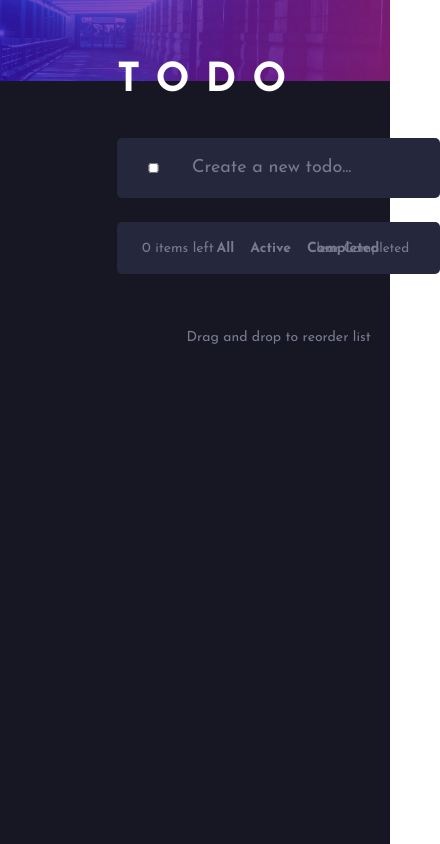
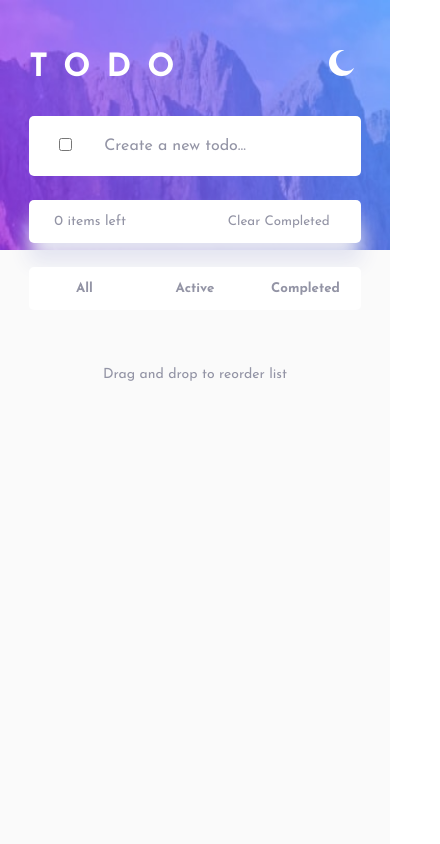
Before and after one commit to lam-j/todo-app, a React (Create React App) app: page / in a window 390 px wide. Shown: the whole page, 440 px wide, since content can reach past the window. Built offline with nearby package versions, Linux system fonts and the light colour scheme.

Commit message:
Implement mobile interface. Partially implement filtering functionality

```diff
--- a/public/darkmode.css
+++ b/public/darkmode.css
@@ -65,11 +65,11 @@
     opacity: 75%;
 }
 
-.dark .navigation h4 {
+.dark p.items-remaining {
     color: var(--darkGrayishBlue2);
 }
 
-.dark p.items-remaining {
+.dark .filter > button {
     color: var(--darkGrayishBlue2);
 }
 
@@ -83,3 +83,23 @@
 .dark .footer {
     color: var(--darkGrayishBlue2);
 }
+
+/* ----------- Dark Mobile Media Queries ----------- */
+
+@media (max-width: 1100px) {
+    .dark .filter.mobile {
+        background-color: var(--veryDarkDesaturatedBlue2);
+        color: var(--darkGrayishBlue2);
+        font-size: 14px;
+        display: grid;
+        grid-template-columns: 1fr 1fr 1fr;
+        width: 100%;
+        text-align: center;
+    }
+}
+
+@media (max-width: 500px) {
+    .dark .App {
+        background-image: url("images/bg-mobile-dark.jpg");
+    }
+}
--- a/public/lightmode.css
+++ b/public/lightmode.css
@@ -78,6 +78,7 @@ h1 {
 }
 
 .input {
+    align-items: flex-end;
     background-color: white;
     display: flex;
     height: 60px;
@@ -120,6 +121,7 @@ h1 {
     cursor: pointer;
     display: flex;
     align-items: center;
+    word-break: break-all;
     width: 100%;
 }
 
@@ -150,19 +152,35 @@ h1 {
     align-items: center;
     margin: 0 25px;
 }
-.navigation h4 {
-    color: var(--darkGrayishBlue1);
-}
 
 p.items-remaining {
     color: var(--darkGrayishBlue1);
 }
 
-.section-toggle {
+/* filter.desktop is inside list -> navigation */
+.filter.desktop {
+    font-size: 14px;
     display: grid;
     grid-template-columns: 1fr 1fr 1fr;
     grid-column-gap: 1rem;
     width: 30%;
+}
+/* filter.mobile is inside todowrapper */
+.filter.mobile {
+    display: none;
+}
+
+.filter > button {
+    background: none;
+    border: none;
+    color: var(--darkGrayishBlue1);
+    cursor: pointer;
+    font-family: "Josefin Sans", sans-serif;
+    font-weight: 700;
+    padding: 15px 0;
+}
+.filter-button.active {
+    color: var(--brightBlue);
 }
 
 button.clear {
@@ -185,3 +203,69 @@ button.clear > p:hover {
     margin: 10% 0;
     text-align: center;
 }
+
+/* ----------- Mobile/Resize Media Queries ----------- */
+
+@media (max-width: 1100px) {
+    .App {
+        background-size: 100% 250px;
+    }
+    .filter.desktop {
+        display: none;
+    }
+    .filter.mobile {
+        background-color: white;
+        color: var(--darkGrayishBlue1);
+        font-size: 14px;
+        display: grid;
+        grid-template-columns: 1fr 1fr 1fr;
+        width: 100%;
+        text-align: center;
+    }
+}
+
+@media (max-width: 900px) {
+    .wrapper {
+        width: 60%;
+    }
+}
+
+@media (max-width: 500px) {
+    body {
+        font-size: 16px;
+    }
+
+    h1 {
+        font-size: 2rem;
+    }
+    .App {
+        background-image: url("images/bg-mobile-light.jpg");
+    }
+
+    .wrapper {
+        top: 8%;
+        width: 85%;
+    }
+
+    .input {
+        height: 60px;
+    }
+    .input input[type="text"] {
+        font-size: 16px;
+        height: 50px;
+        width: 80%;
+        align-self: center;
+    }
+    .input input[type="checkbox"] {
+        margin: 25px 30px;
+        padding: 0;
+    }
+
+    .list li > input {
+        margin: 25px 30px;
+        padding: 0;
+    }
+    .list li > button {
+        display: block;
+    }
+}
--- a/src/App.js
+++ b/src/App.js
@@ -12,7 +12,7 @@ function App() {
     }
 
     return (
-        <div className="background dark">
+        <div className="background">
             <div className="App">
                 <div className="wrapper">
                     <div className="title">
--- /dev/null
+++ b/src/components/Filter.jsx
@@ -0,0 +1,17 @@
+import React from "react";
+
+export default function Filter(props) {
+    return (
+        <>
+            <button onClick={props.filter} className="filter-button" id="all">
+                All
+            </button>
+            <button onClick={props.filter} className="filter-button" id="active">
+                Active
+            </button>
+            <button onClick={props.filter} className="filter-button" id="completed">
+                Completed
+            </button>
+        </>
+    );
+}
--- a/src/components/List.jsx
+++ b/src/components/List.jsx
@@ -1,12 +1,21 @@
 import React from "react";
-import Navigation from "./Navigation.jsx";
 import Item from "./TodoItem.jsx";
+import Filter from "./Filter.jsx";
 
 export default function List(props) {
+    let list = props.itemList;
+
+    if (props.filterStatus === "") {
+        list = props.itemList;
+    } else {
+        list = props.filteredList;
+    }
+
     return (
+        <>
             <div className="list">
                 <ul>
-                {props.itemList.map((item, index) => {
+                    {list.map((item, index) => {
                         return (
                             <Item
                                 key={item.id}
@@ -20,7 +29,20 @@ export default function List(props) {
                         );
                     })}
                 </ul>
-            <Navigation itemsLeft={props.itemsLeft} onClear={props.onClear} />
+
+                <div className="navigation">
+                    <p className="items-remaining">{props.itemsLeft} items left</p>
+                    <div className="filter desktop">
+                        <Filter filter={props.filter} />
                     </div>
+                    <button className="clear" onClick={props.onClear}>
+                        <p>Clear Completed</p>
+                    </button>
+                </div>
+            </div>
+            <div className="filter mobile">
+                <Filter filter={props.filter} />
+            </div>
+        </>
     );
 }
--- a/src/components/Navigation.jsx
+++ b/src/components/Navigation.jsx
@@ -4,10 +4,10 @@ export default function Navigation(props) {
     return (
         <div className="navigation">
             <p className="items-remaining">{props.itemsLeft} items left</p>
-            <div className="section-toggle">
-                <h4>All</h4>
-                <h4>Active</h4>
-                <h4>Completed</h4>
+            <div className="filter desktop">
+                <button className="filter-button">All</button>
+                <button className="filter-button">Actives</button>
+                <button className="filter-button">Completed</button>
             </div>
             <button className="clear" onClick={props.onClear}>
                 <p>Clear Completed</p>
--- a/src/components/TodoWrapper.jsx
+++ b/src/components/TodoWrapper.jsx
@@ -5,6 +5,8 @@ import List from "./List.jsx";
 export default function TodoWrapper() {
     const [itemList, setItemList] = useState([]);
     const [itemsLeft, setItemsLeft] = useState(0);
+    const [filterStatus, setFilterStatus] = useState("");
+    const [filteredList, setFilteredList] = useState([]);
 
     useEffect(() => {
         setItemsLeft(() => {
@@ -17,6 +19,10 @@ export default function TodoWrapper() {
             return count;
         });
     }, [itemList]);
+
+    useEffect(() => {
+        filterList();
+    }, [filterStatus]);
 
     function addItem(item) {
         if (item !== "") {
@@ -57,6 +63,48 @@ export default function TodoWrapper() {
         });
     }
 
+    function filterList() {
+        switch (filterStatus) {
+            case "all":
+                setFilteredList(itemList);
+                break;
+            case "active":
+                setFilteredList(() => {
+                    return itemList.filter((item) => {
+                        return item.completed === false;
+                    });
+                });
+                break;
+            case "completed":
+                setFilteredList(() => {
+                    return itemList.filter((item) => {
+                        return item.completed === true;
+                    });
+                });
+                break;
+            default:
+                setFilteredList(itemList);
+                break;
+        }
+    }
+
+    function filterClass(e) {
+        const filterButtons = document.querySelectorAll(".filter-button");
+
+        filterButtons.forEach((button) => {
+            if (button.classList.contains("active")) {
+                button.classList.toggle("active");
+            } else {
+                filterButtons.forEach((button) => {
+                    button.classList.remove("active");
+                });
+            }
+        });
+
+        e.target.classList.add("active");
+        setFilterStatus(e.target.id);
+    }
+
     return (
         <div className="todo-wrapper">
             <Input onAdd={addItem} />
@@ -66,6 +114,8 @@ export default function TodoWrapper() {
                 onClear={clearCompleted}
                 onComplete={handleCompletion}
                 itemsLeft={itemsLeft}
+                filter={filterClass}
+                filteredList={filteredList}
             />
             <div className="footer">Drag and drop to reorder list</div>
         </div>
```
Lines whose indentation alone changed are shown as unchanged.
